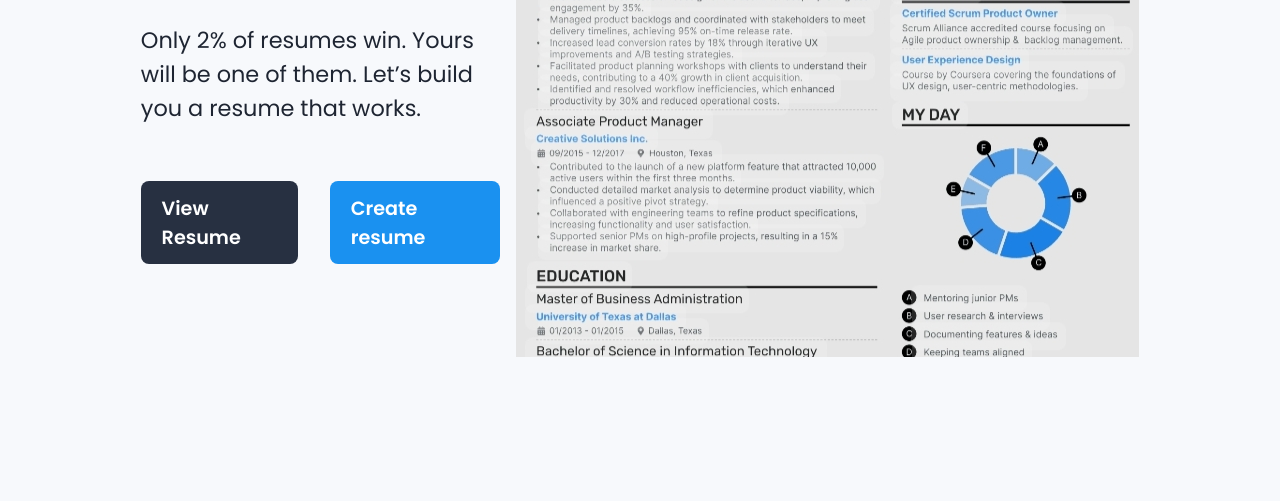
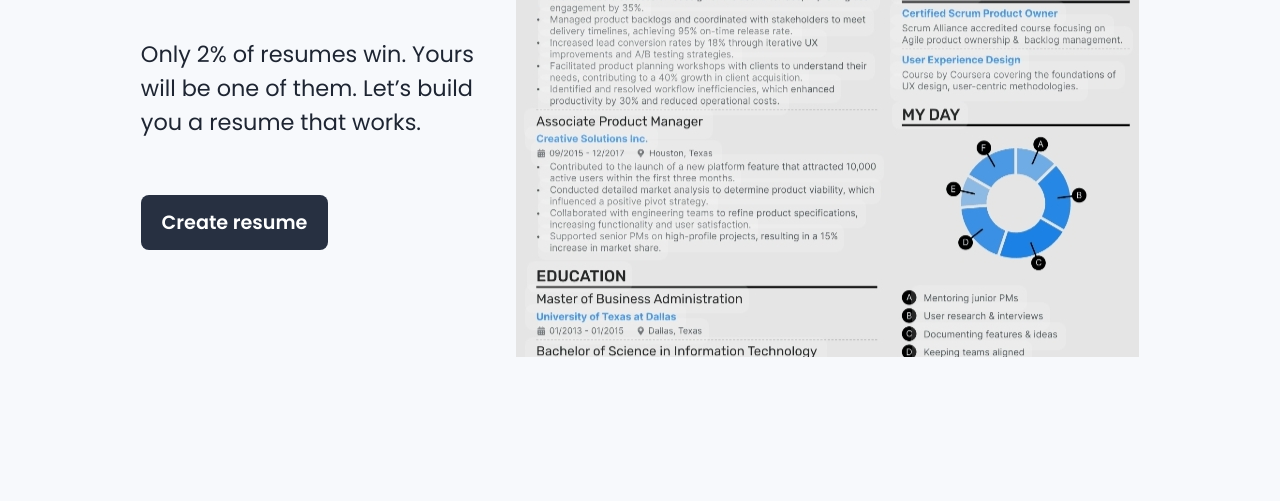
Before and after one commit to Ayman-queen/Hackathon-milestones, a website with bundled scripts: page Milestone 5/index.html in a window 1280 px wide. Shown: the part 573-1074 px from the top of the page. Built offline with nearby package versions, Linux system fonts and the light colour scheme.

Commit message:
Update index.html

```diff
--- a/Milestone 5/index.html
+++ b/Milestone 5/index.html
@@ -38,7 +38,6 @@
             resume that works.
           </p>
           <div class="hero-btn">
-           <a href="./resume.html">View Resume</a>
            <a href="./generate.html">Create resume</a>
           </div>
 
```
